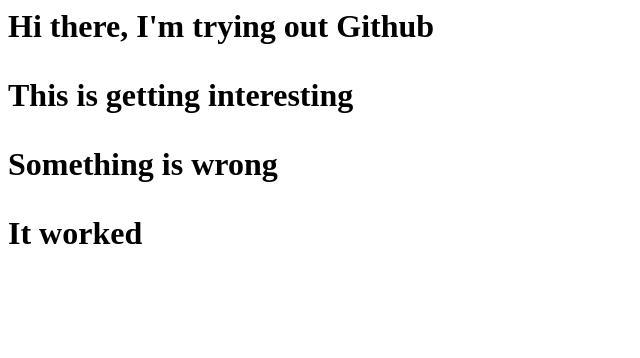
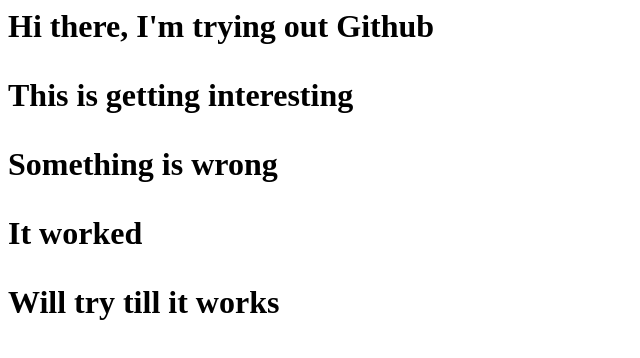
Before and after one commit to Eva-Mutuku/Getting-started, a plain HTML site: page index.html in a window 1280 px wide. Shown: the whole page, without its empty margins (0-640 px from the left). Drawn offline with Linux system fonts and the light colour scheme.

Commit message:
Please work

```diff
--- a/index.html
+++ b/index.html
@@ -2,3 +2,4 @@
     <p>This is getting interesting</p>
     <p>Something is wrong</p>
     <p>It worked</p>
+    <p>Will try till it works</p>
```
